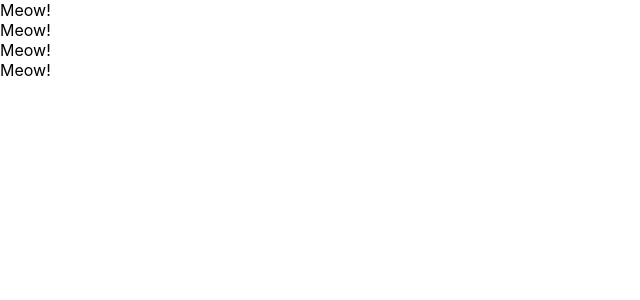
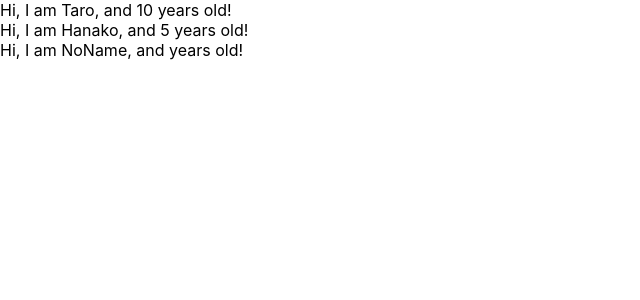
Before and after one commit to happitec32101/udemy-react-redux-crud-application, a React (Create React App) app: page / in a window 1280 px wide. Shown: the top 300 px of the page, without its empty margins (0-640 px from the left). Built offline with nearby package versions, Linux system fonts and the light colour scheme.

Commit message:
learn props of component

```diff
--- a/src/App.js
+++ b/src/App.js
@@ -1,30 +1,24 @@
 import React from 'react';
 
-// class App extends Component {
-//   render() {
-//     return (
-//       <React.Fragment>
-//         <label htmlFor="bar">bar</label>
-//         <input type="text" onChange={() => {console.log("I am clicked!")}} />
-//       </React.Fragment>
-//     )
-//   }
-// }
-
-
 const App = () => {
+  const profiles = [
+    { name: "Taro", age: 10 },
+    { name: "Hanako", age: 5 },
+    { name: "NoName" }
+  ]
   return (
-  <div>
-    <Cat />
-    <Cat />
-    <Cat />
-    <Cat />
-  </div>
+    <div>
+      {
+        profiles.map((profile, index) => {
+          return <User name={profile.name} age={profile.age} key={index} />
+        })
+      }
+    </div>
   )
 }
 
-const Cat = () => {
-  return <div>Meow!</div>
+const User = (props) => {
+  return <div>Hi, I am {props.name}, and {props.age} years old!</div>
 }
 
 export default App;
```
